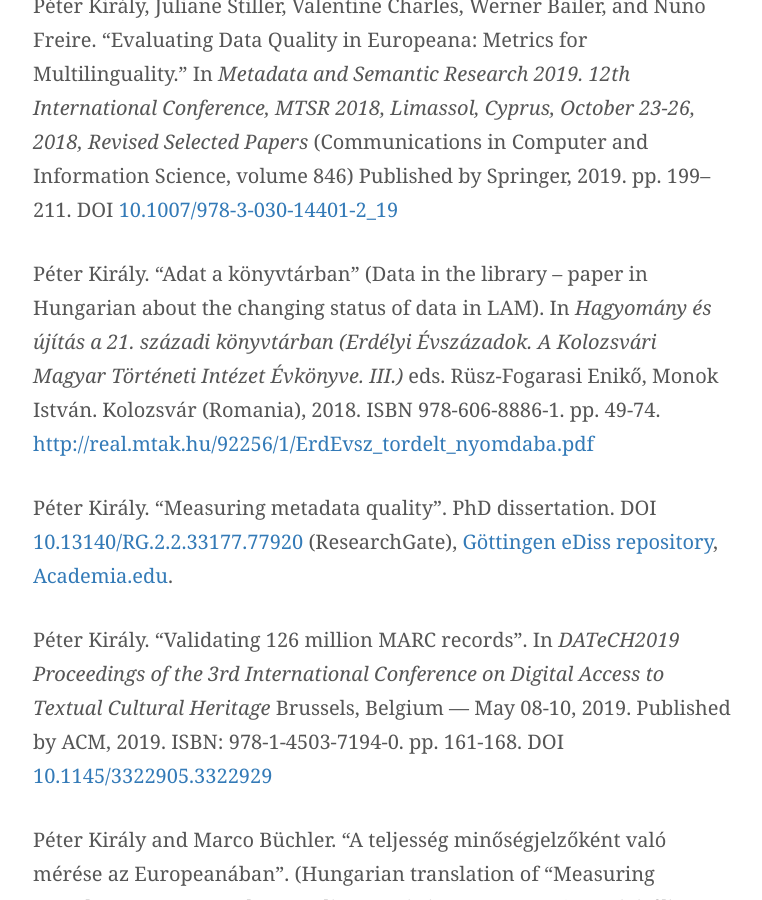
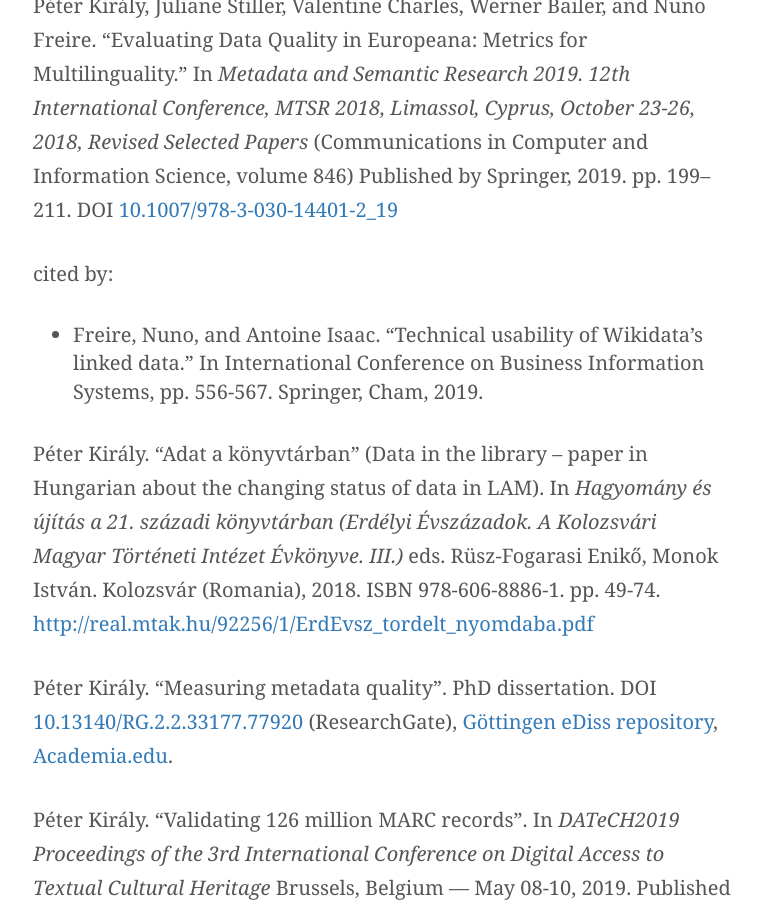
Before and after one commit to pkiraly/pkiraly.github.io, a Jekyll site: the page built from about.md, in a window 1280 px wide and 900 px high, scrolled down 3576 px. Shown: the whole window, without its empty margins (257-1019 px from the left). Built offline with Jekyll 4.4.1, drawn with Linux system fonts in a browser that asks for light colours; nearby versions of some CDN libraries; some web fonts are replaced; comment, search, counter and statistics services are not loaded.

Commit message:
Add citation

```diff
--- a/about.md
+++ b/about.md
@@ -54,6 +54,9 @@ Péter Király and Marco Büchler. “Measuring completeness as metadata quality
 
 Péter Király, Juliane Stiller, Valentine Charles, Werner Bailer, and Nuno Freire. “Evaluating Data Quality in Europeana: Metrics for Multilinguality.” In *Metadata and Semantic Research 2019. 12th International Conference, MTSR 2018, Limassol, Cyprus, October 23-26, 2018, Revised Selected Papers* (Communications in Computer and Information Science, volume 846) Published by Springer, 2019. pp. 199–211. DOI [10.1007/978-3-030-14401-2_19](https://doi.org/10.1007/978-3-030-14401-2_19)
 
+cited by:
+ * Freire, Nuno, and Antoine Isaac. "Technical usability of Wikidata’s linked data." In International Conference on Business Information Systems, pp. 556-567. Springer, Cham, 2019.
+
 Péter Király. “Adat a könyvtárban” (Data in the library -- paper in Hungarian about the changing status of data in LAM). In *Hagyomány és újítás a 21. századi könyvtárban (Erdélyi Évszázadok. A Kolozsvári Magyar Történeti Intézet Évkönyve. III.)* eds. Rüsz-Fogarasi Enikő, Monok István. Kolozsvár (Romania), 2018. ISBN 978-606-8886-1. pp. 49-74. [http://real.mtak.hu/92256/1/ErdEvsz_tordelt_nyomdaba.pdf](http://real.mtak.hu/92256/1/ErdEvsz_tordelt_nyomdaba.pdf)
 
 Péter Király. “Measuring metadata quality”. PhD dissertation. DOI [10.13140/RG.2.2.33177.77920](http://doi.org/10.13140/RG.2.2.33177.77920) (ResearchGate), [Göttingen eDiss repository](http://hdl.handle.net/21.11130/00-1735-0000-0003-C17C-8), [Academia.edu](https://www.academia.edu/40176196/Measuring_Metadata_Quality).
```
